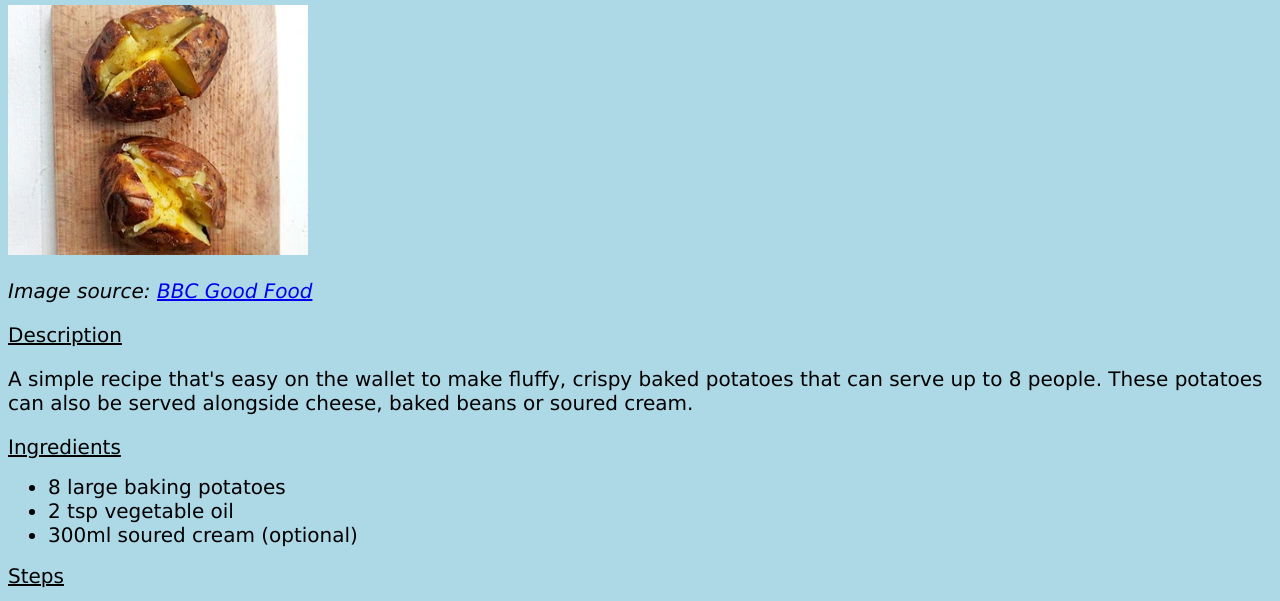
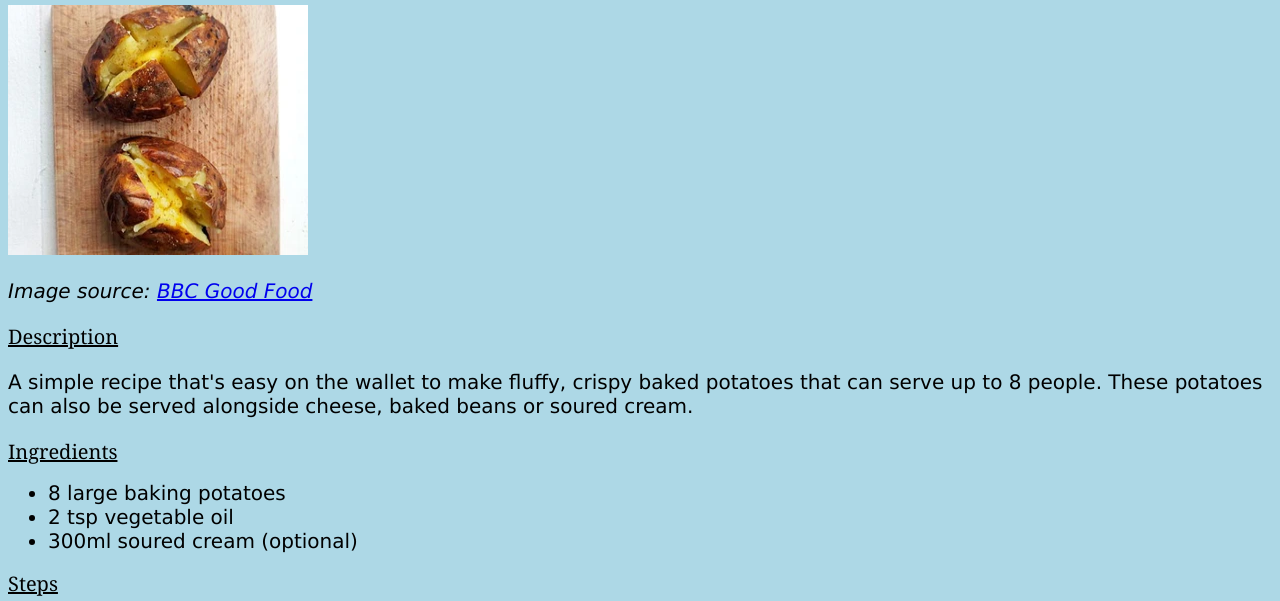
Before and after one commit to JHuggins11/odin-recipes, a plain HTML site: page recipes/baked-potatoes.html in a window 1280 px wide. Shown: the part 139-740 px from the top of the page. Drawn offline with Linux system fonts and the light colour scheme.

Commit message:
Style h2 in recipe pages

```diff
--- a/style.css
+++ b/style.css
@@ -16,3 +16,7 @@ h2 {
     font-weight: lighter;
     text-decoration: underline;
 }
+
+.recipe-heading {
+    font-family: Georgia, Garamond, sans-serif;
+}
```
